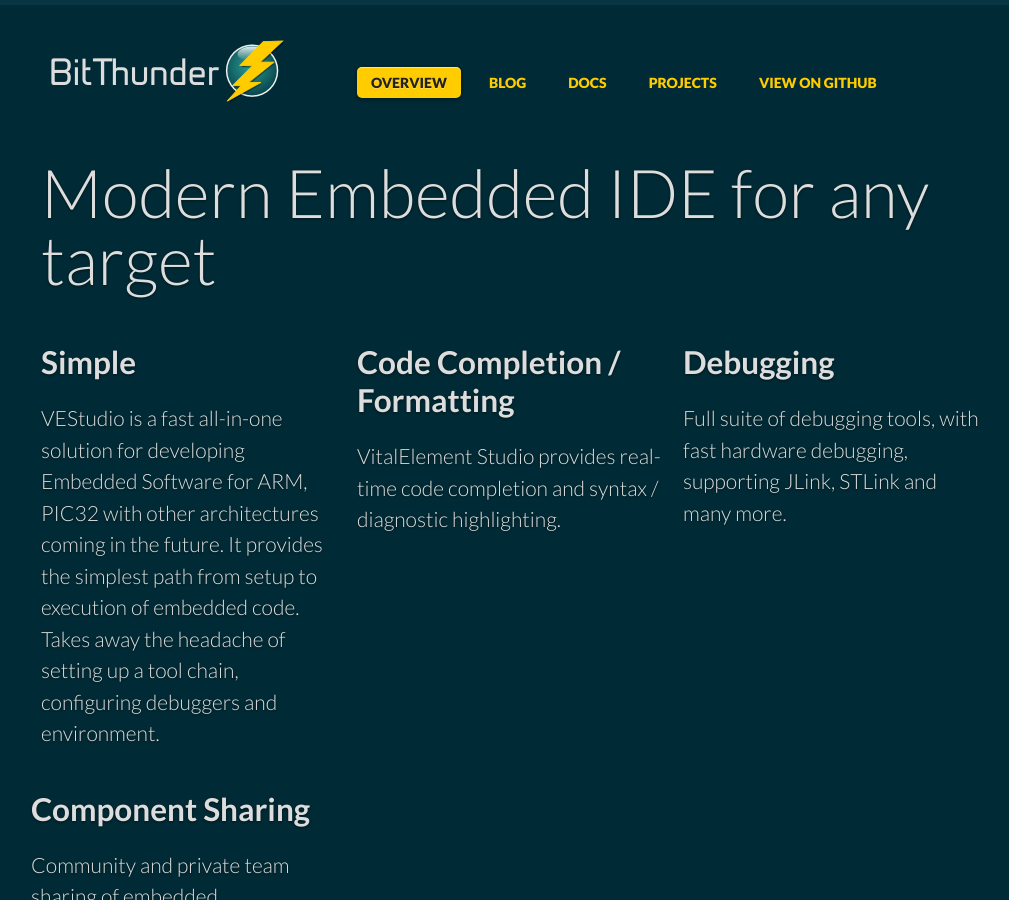
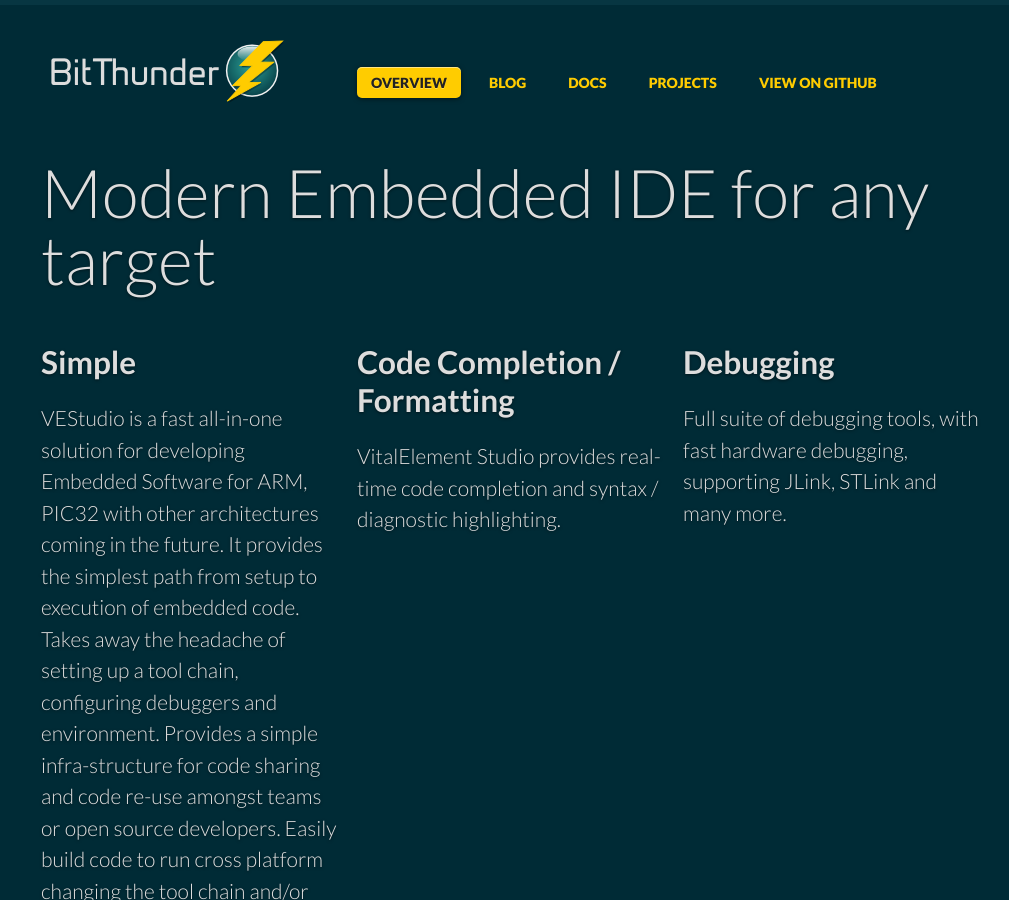
Before and after one commit to VitalElement/vitalelement.github.io, a Jekyll site: the page built from index.html, in a window 1280 px wide and 900 px high. Shown: the whole window, without its empty margins (130-1139 px from the left). Built offline with Jekyll 4.4.1, drawn with Linux system fonts in a browser that asks for light colours; some web fonts are replaced; comment, search, counter and statistics services are not loaded; some of the changed text lies outside the part shown.

```diff
--- a/CNAME
+++ /dev/null
@@ -1 +0,0 @@
-vital-element.co.uk
--- a/index.html
+++ b/index.html
@@ -11,6 +11,7 @@ overview: true
     </div>
   </div>
 </section>
+
 <section class="features">
   <div class="grid">
     <div class="unit one-third">
@@ -19,6 +20,10 @@ overview: true
         VEStudio is a fast all-in-one solution for developing Embedded Software for ARM, PIC32 with other architectures coming in the future.
 
 		It provides the simplest path from setup to execution of embedded code. Takes away the headache of setting up a tool chain, configuring debuggers and environment.
+
+		Provides a simple infra-structure for code sharing and code re-use amongst teams or open source developers.
+
+		Easily build code to run cross platform changing the tool chain and/or debugger at the click of a mouse.
       </p>
     </div>
     <div class="unit one-third">
```
